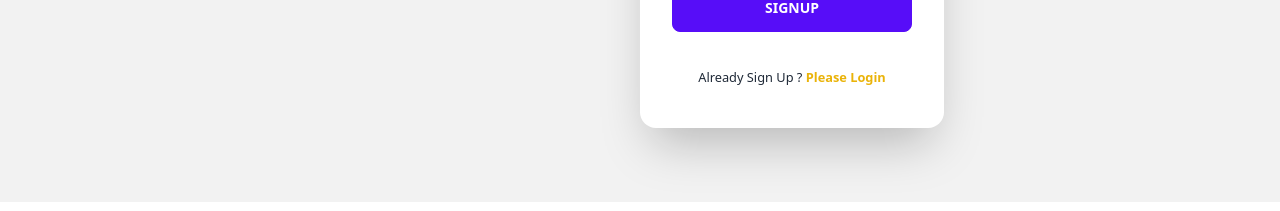
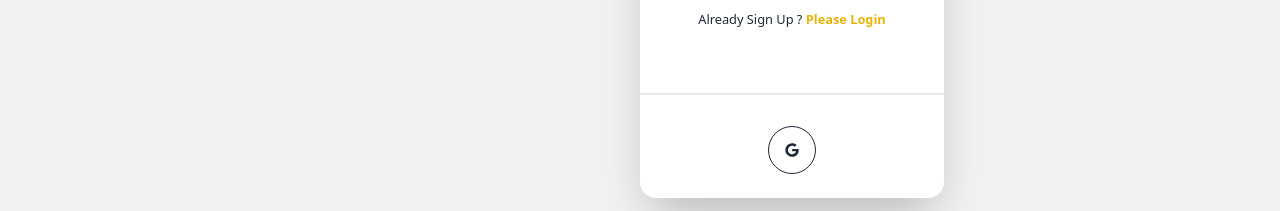
Before and after one commit to codewithsuhel/zara-restaurant-landing-page, a React (Vite) app: page /signup in a window 1280 px wide. Shown: the part 598-809 px from the top of the page. Built offline with nearby package versions, Linux system fonts and the light colour scheme; no server answers.

Commit message:
google sign in added

```diff
--- a/src/Pages/Login/Login.jsx
+++ b/src/Pages/Login/Login.jsx
@@ -5,10 +5,11 @@
 import { Link, useLocation, useNavigate } from 'react-router-dom';
 import { Helmet } from 'react-helmet-async';
 import Swal from 'sweetalert2';
+import SocialLogin from '../Shared/SocialLogin/SocialLogin';
 
 const Login = () => {
 
-    const [disabled, setDisabled] = useState(true);
+    const [, setDisabled] = useState(true);
 
     const {signIn} = useContext(AuthContext);
     const navigate = useNavigate();
@@ -89,6 +90,7 @@
               </div>
             </form>
             <p className='text-center mb-10'> <small>New here ?<Link to="/signup" className="text-yellow-500 font-bold"> create a New Account</Link> </small> </p>
+            <SocialLogin></SocialLogin>
           </div>
         </div>
       </div>
--- /dev/null
+++ b/src/Pages/Shared/SocialLogin/SocialLogin.jsx
@@ -0,0 +1,45 @@
+import { useContext } from "react";
+import { FaGoogle } from "react-icons/fa";
+import { AuthContext } from "../../../providers/AuthProvider";
+import { useLocation, useNavigate } from "react-router-dom";
+
+const SocialLogin = () => {
+    const {googleSignIn} = useContext(AuthContext);
+    const navigate = useNavigate();
+    const location = useLocation();
+    const from = location.state?.from?.pathname || "/";
+    const handleGoogleSignIn = () =>{
+        googleSignIn()
+        .then(result =>{
+            const loggedUser = result.user;
+            console.log(loggedUser);
+            const saveUser = {name: loggedUser.displayName, email: loggedUser.email }
+            fetch('http://localhost:5000/users',{
+                method:'POST',
+                headers:{
+                  'content-type': 'application/json'
+                },
+                body:JSON.stringify(saveUser)
+              })
+              .then(res=>res.json())
+              .then(data=>{
+                if(data.insertedId){
+                    navigate(from, { replace: true });
+                }
+              })
+        })
+    }
+
+  return (
+    <div>
+      <div className="divider"></div>
+      <div className="w-full text-center my-6">
+      <button onClick={handleGoogleSignIn} className="btn btn-circle btn-outline">
+        <FaGoogle></FaGoogle>
+      </button>
+      </div>
+    </div>
+  );
+};
+
+export default SocialLogin;
--- a/src/Pages/SignUp/SignUp.jsx
+++ b/src/Pages/SignUp/SignUp.jsx
@@ -4,6 +4,7 @@
 import { AuthContext } from "../../providers/AuthProvider";
 import { Link, useNavigate } from "react-router-dom";
 import Swal from "sweetalert2";
+import SocialLogin from "../Shared/SocialLogin/SocialLogin";
 
 
 const SignUp = () => {
@@ -12,15 +13,26 @@
     const navigate = useNavigate()
 
     const onSubmit = data => {
-        console.log(data);
+        // console.log(data);
         createUser(data.email, data.password)
         .then(result=>{
             const loggedUser = result.user;
             console.log(loggedUser);
+
             updateUserProfile(data.name, data.photoURL)
             .then(()=>{
-              console.log('user profile info updated')
-              reset();
+                const saveUser = {name: data.name, email: data.email }
+              fetch('http://localhost:5000/users',{
+                method:'POST',
+                headers:{
+                  'content-type': 'application/json'
+                },
+                body:JSON.stringify(saveUser)
+              })
+              .then(res=>res.json())
+              .then(data=>{
+                if(data.insertedId){
+                  reset();
               Swal.fire({
                 position: 'top-end',
                 icon: 'success',
@@ -29,6 +41,10 @@
                 timer: 1500
               });
               navigate('/');
+                }
+              })
+              // console.log('user profile info updated')
+
             })
             .catch(error=>{
               console.log(error.message)
@@ -94,6 +110,7 @@
               </div>
             </form>
             <p className='text-center mb-10'> <small>Already Sign Up ?<Link to="/login" className="text-yellow-500 font-bold"> Please Login</Link> </small> </p>
+            <SocialLogin></SocialLogin>
           </div>
         </div>
       </div>
--- a/src/Routes/Routes.jsx
+++ b/src/Routes/Routes.jsx
@@ -47,7 +47,7 @@
     },
     {
       path:'dashboard',
-      element:<Dashboard></Dashboard>,
+      element:<PrivateRoute><Dashboard></Dashboard></PrivateRoute>,
       children:[
         {
           path:'mycart',
--- a/src/providers/AuthProvider.jsx
+++ b/src/providers/AuthProvider.jsx
@@ -1,5 +1,5 @@
 import { createContext, useEffect, useState } from "react";
-import { createUserWithEmailAndPassword, getAuth, onAuthStateChanged, signInWithEmailAndPassword, signOut, updateProfile } from "firebase/auth";
+import { GoogleAuthProvider, createUserWithEmailAndPassword, getAuth, onAuthStateChanged, signInWithEmailAndPassword, signInWithPopup, signOut, updateProfile } from "firebase/auth";
 import app from "../firebase/firebase.config";
 
 export const AuthContext = createContext(null);
@@ -9,6 +9,8 @@
 const AuthProvider = ({children}) => {
     const [user, setUser] = useState(null);
     const [loading, setLoading] = useState(true);
+
+    const googleProvider = new GoogleAuthProvider()
 
     const createUser = (email, password)=>{
         setLoading(true);
@@ -28,6 +30,11 @@
         })
     }
 
+   const googleSignIn = ()=>{
+        setLoading(true)
+        return signInWithPopup(auth, googleProvider)
+   }
+
     useEffect(()=>{
         const unsubscribe = onAuthStateChanged(auth, currentUser =>{
             setUser(currentUser);
@@ -44,7 +51,8 @@
         createUser,
         signIn,
         logOut,
-        updateUserProfile
+        updateUserProfile,
+        googleSignIn
     }
     return (
         <AuthContext.Provider value={authInfo}>
```
